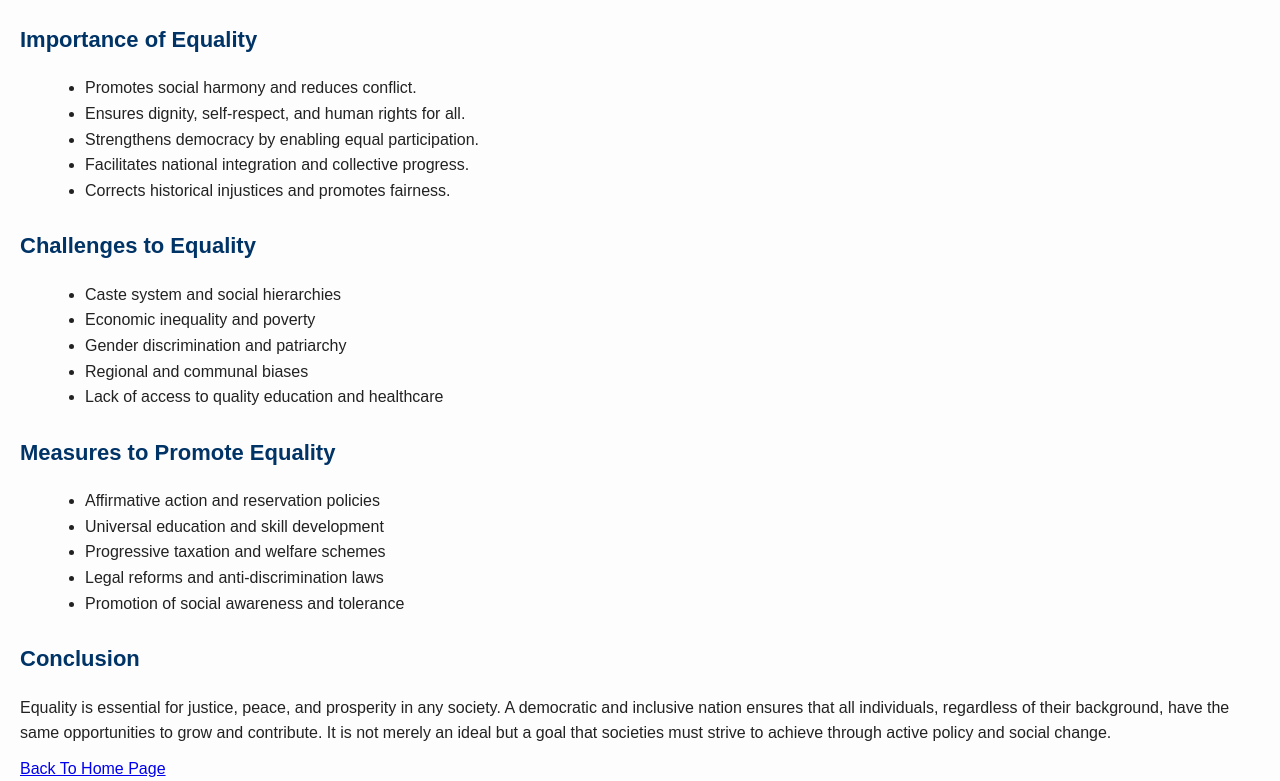
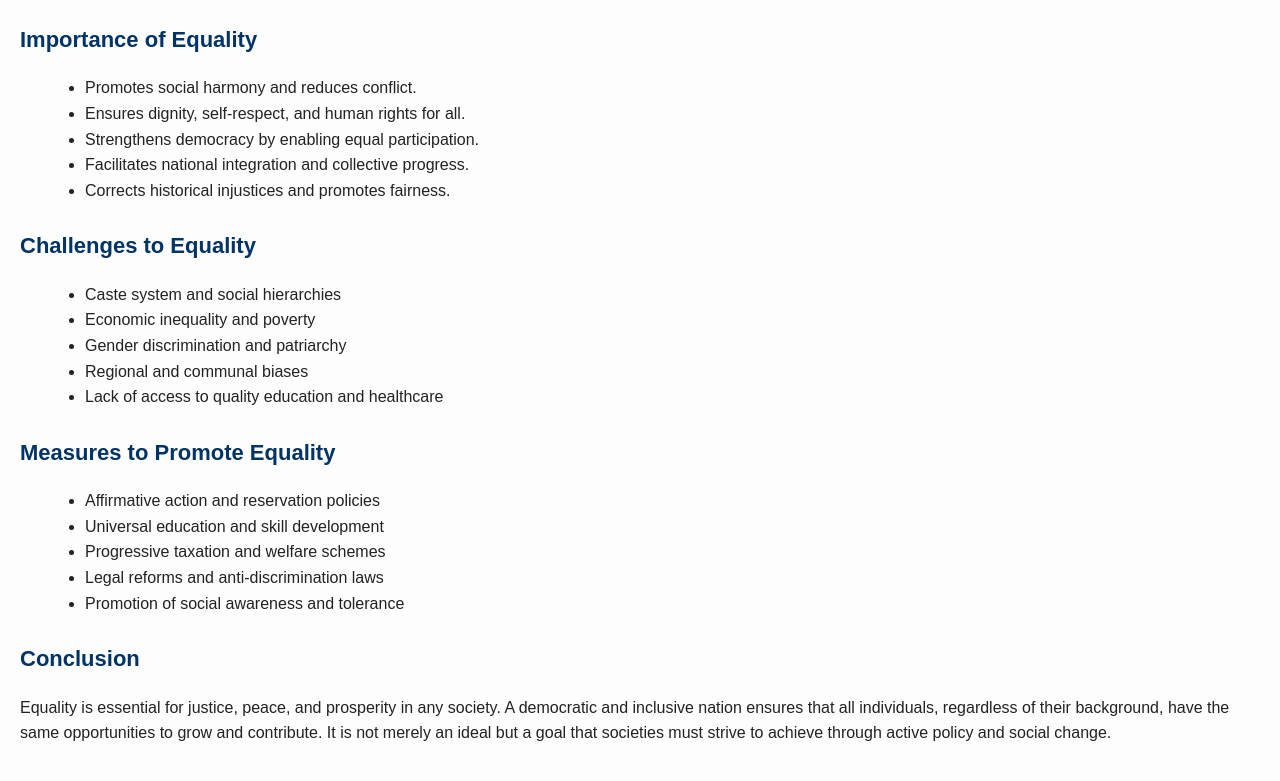
Before and after one commit to Ritikyadav63/Studyprotal, a plain HTML site: page equality.html in a window 1280 px wide. Shown: the part 1129-1910 px from the top of the page. After the commit the page ends 1885 px from the top, so only its background shows below. Drawn offline with Linux system fonts and the light colour scheme.

Commit message:
Update equality.html
Remove back option

```diff
--- a/equality.html
+++ b/equality.html
@@ -155,6 +155,5 @@
     that all individuals, regardless of their background, have the same opportunities to grow and contribute. It is not
     merely an ideal but a goal that societies must strive to achieve through active policy and social change.
   </p>
-<a href="index.html">Back To Home Page</a>
 </body>
 </html>
```
